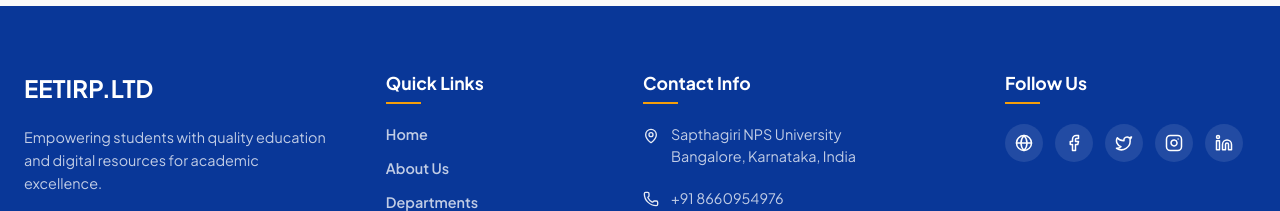
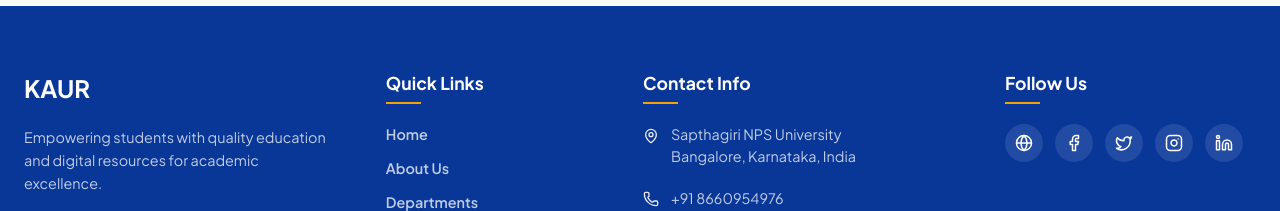
Before and after one commit to karthikdevanath10-hue/Semester-notes, a React (Vite) app: page / in a window 1280 px wide. Shown: the part 3871-4082 px from the top of the page. Built offline with nearby package versions, Linux system fonts and the light colour scheme; no server answers; the database is empty.

Commit message:
feat: change footer brand to KAURAHUB and update description with ecosystem info

```diff
--- a/src/components/Footer.jsx
+++ b/src/components/Footer.jsx
@@ -8,7 +8,7 @@ const Footer = () => {
 
         {/* Brand Column */}
         <div className="footer-column brand-column">
-          <h2>EETIRP.LTD</h2>
+          <h2>KAUR</h2>
           <p>Empowering students with quality education and digital resources for academic excellence.</p>
         </div>
 
```
